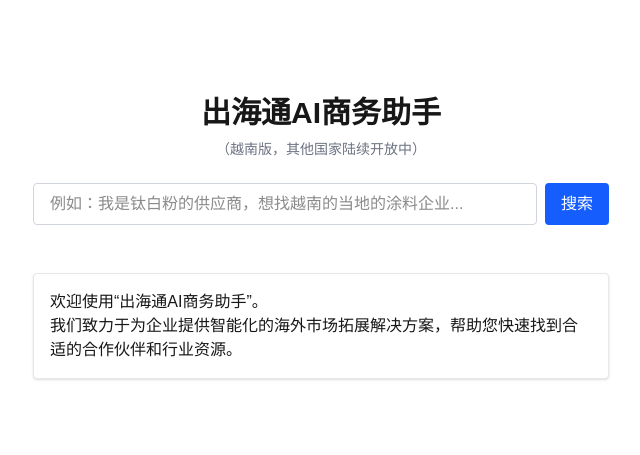
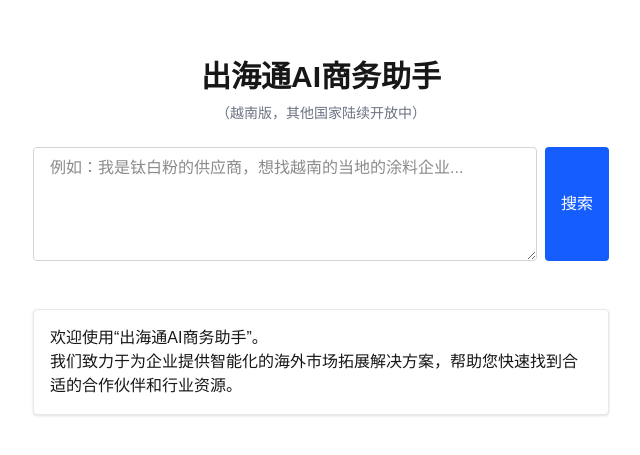
Before and after one commit to richardln/search-overseas-ai, a Next.js app: page / in a window 1280 px wide. Shown: the part 163-618 px from the top of the page, without its empty margins (319-959 px from the left). Built offline with nearby package versions, Linux system fonts and the light colour scheme.

Commit message:
Update page.tsx

```diff
--- a/app/page.tsx
+++ b/app/page.tsx
@@ -38,11 +38,12 @@ export default function Page() {
       <h1 className="text-3xl font-bold mb-2">出海通AI商务助手</h1>
       <p className="text-sm text-gray-500 mb-6">（越南版，其他国家陆续开放中）</p>
       <div className="flex w-full max-w-xl gap-2 mb-6">
-        <input
-          className="flex-grow border border-gray-300 rounded px-4 py-2"
-          placeholder="例如：我是钛白粉的供应商，想找越南的当地的涂料企业..."
-          value={query}
-          onChange={(e) => setQuery(e.target.value)}
+       <textarea
+  className="flex-grow border border-gray-300 rounded px-4 py-2"
+  placeholder="例如：我是钛白粉的供应商，想找越南的当地的涂料企业..."
+  value={query}
+  onChange={(e) => setQuery(e.target.value)}
+  rows={4}  // 设置初始行数
         />
         <button
           onClick={handleSearch}
```
